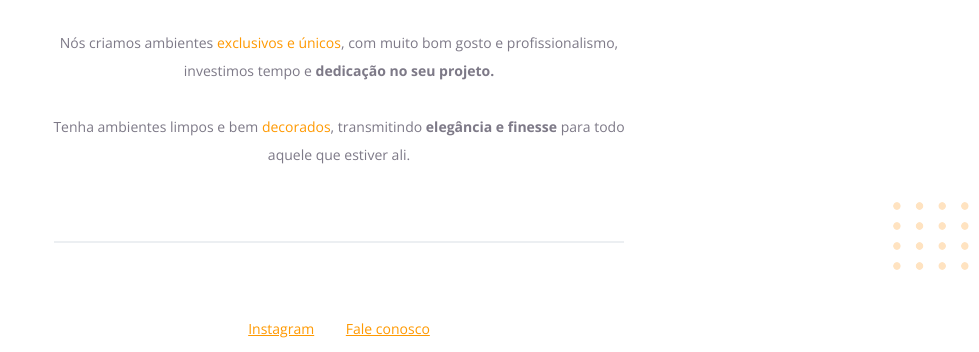
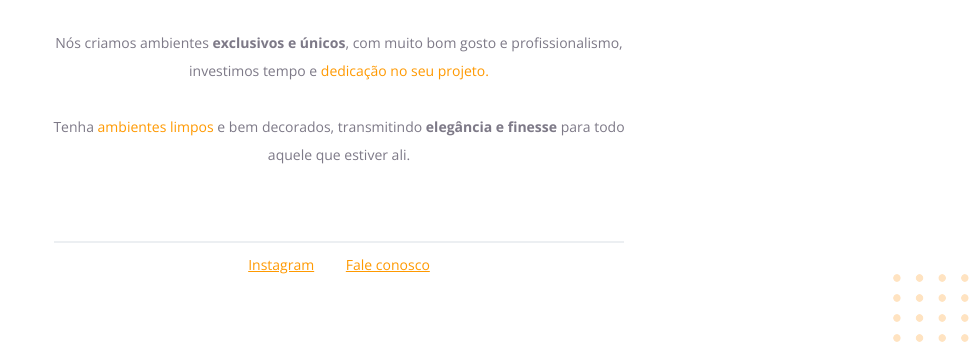
Before and after one commit to yghorgb/Project1, a plain HTML site: page index.html in a window 1280 px wide. Shown: the part 448-800 px from the top of the page, without its empty margins (301-1280 px from the left). Drawn offline with nearby package versions, Linux system fonts and the light colour scheme.

Commit message:
Correct Bugs

```diff
--- a/index.html
+++ b/index.html
@@ -21,20 +21,21 @@
   <body>
     <div id="hero">
       <img
+      id="top_image"
       src="images/img1.jpg"
       alt="Desenho de uma pessoa vestindo uma camisa amarela em uma sala com Móveis"
     />
 
       <h1>Ambientes <span>únicos</span> para você!</h1>
       <p>
-        Nós criamos ambientes <span>exclusivos e únicos</span>, com muito
+        Nós criamos ambientes <strong>exclusivos e únicos</strong>, com muito
         bom gosto e profissionalismo, investimos tempo e
-        <strong>dedicação no seu projeto.</strong>
+        <span>dedicação no seu projeto.</span>
 
         <br />
         <br />
 
-        Tenha ambientes limpos e bem <span>decorados</span>, transmitindo
+        Tenha <span>ambientes limpos</span> e bem decorados, transmitindo
         <strong>elegância e finesse</strong>
         para todo aquele que estiver ali.
       </p>
--- a/style.css
+++ b/style.css
@@ -2,6 +2,7 @@ body {
   font-family: "Open Sans", sans-serif;
   text-align: center;
   margin: 0;
+  height: 100vh;
 }
 
 #hero {
@@ -9,8 +10,8 @@ body {
     margin: 0 auto 72px;
 }
 
-img {
-    margin: 0 auto 72px;
+#top_image{
+  margin: 0 auto 72px;
 }
 
 h1 {
@@ -45,7 +46,7 @@ p, #footer {
     width: 568px;
     height: 0;
 
-    margin: 0 auto 72px;
+    margin: 0 auto 8px;
 
     border: 1px solid #ECEFF2;
 }
```
